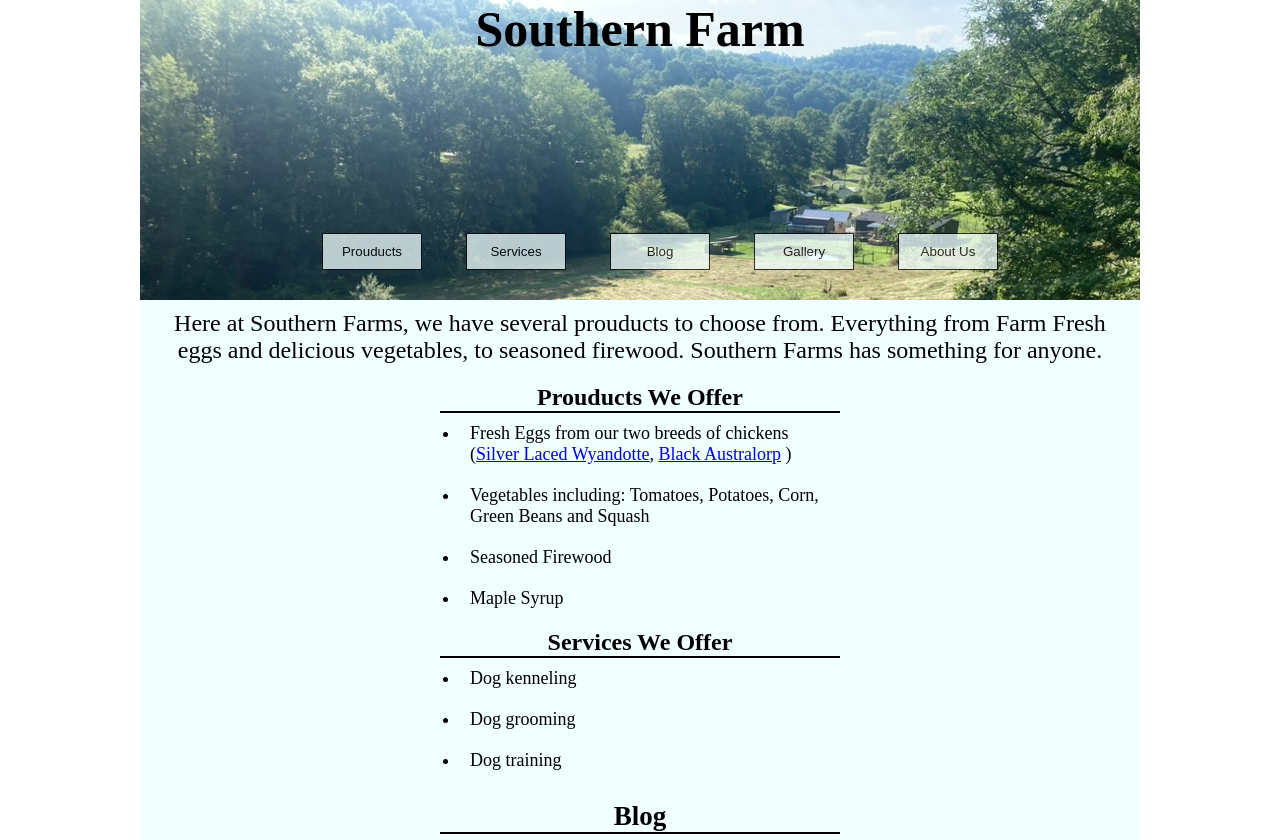
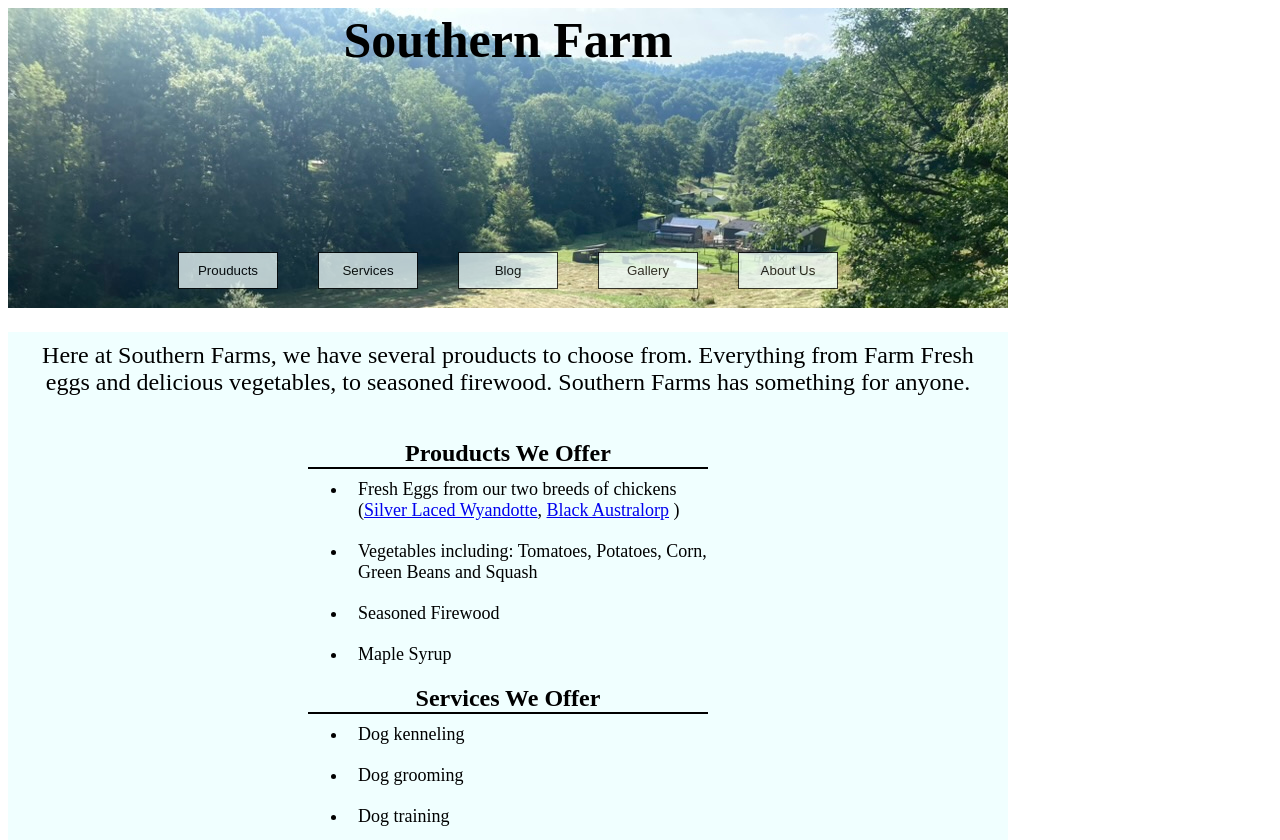
Before and after one commit to devinsouthern/southern_farm_chicken_website, a plain HTML site: page index.html in a window 1280 px wide. Shown: the top 840 px of the page. Drawn offline with Linux system fonts and the light colour scheme.

Commit message:
add flexbox display to header

```diff
--- a/style.css
+++ b/style.css
@@ -1,33 +1,35 @@
-* {
-    margin: 0;
-    padding: 0;
-}
+
 body {
     min-width: 500px;
     max-width: 1000px;
     height: 100%;
-    margin: 0;
-    margin: 0 auto;
 }
 header {
     background-image: url('./images/southern-farm.jpeg');
     height: 300px;
+    display: flex;
+    flex-direction: column;
+    justify-content: center;
     }
 
     .cover-title {
         width: 400px;
-        margin: 0 auto;
-        text-align: center;
         font-size: 50px;
         color: black;
+        width: 100%;
+        justify-content: center;
+        display: flex;
+        position: relative;
+        bottom: 100px;
     }
 
     nav.container {
-    margin-left: 20px;
+    width: 100%;
+    display: flex;
+    justify-content: center;
+    justify-content: center;
     position: relative;
-    top: 175px;
-    width: 100%;
-    text-align: center;
+    top: 50px;
     }
 
     nav button:hover {
```
Also changed, not shown: index.html (+1 -1 lines).
